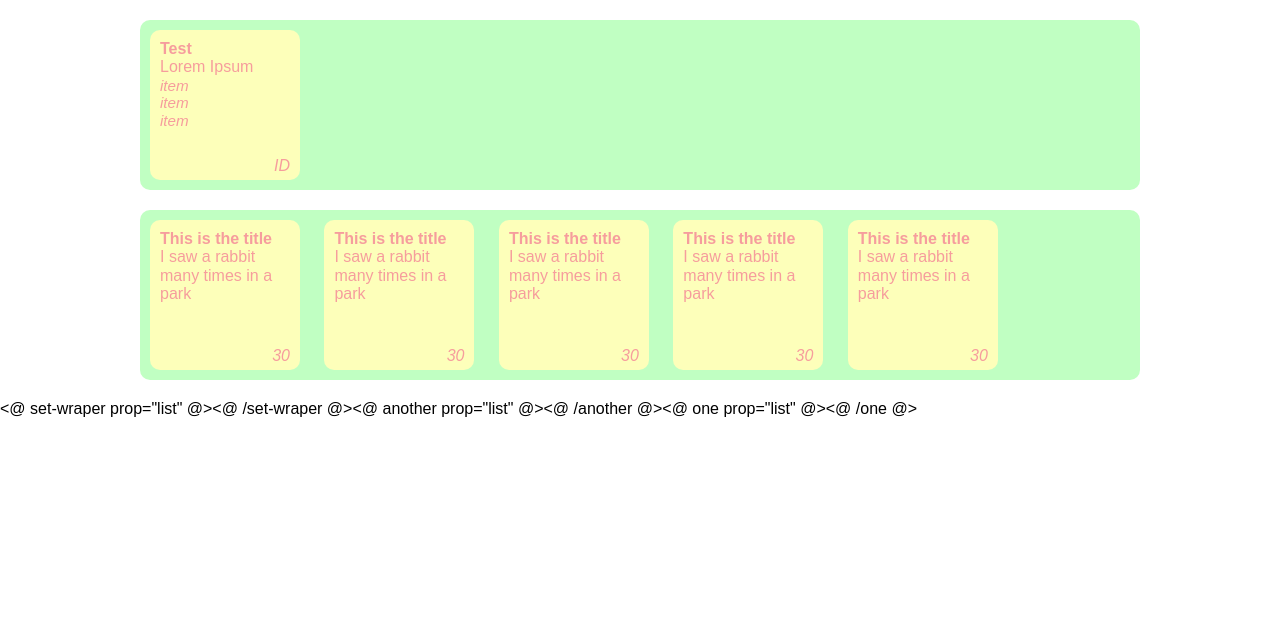
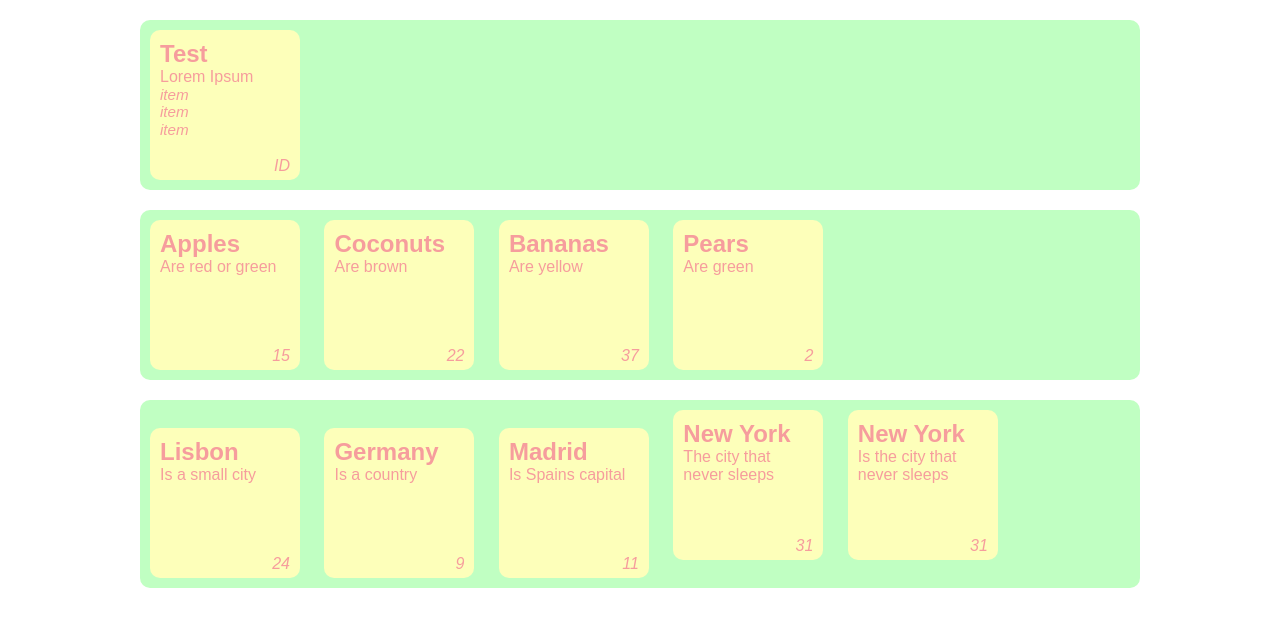
Before and after one commit to Rodrigo96/Data-Bound-Js-Templating-Engine, a website: page src/index.html in a window 1280 px wide. Drawn offline with Linux system fonts and the light colour scheme.

Commit message:
Components working with data arrays

```diff
--- a/src/components.html
+++ b/src/components.html
@@ -1,17 +1,13 @@
 <div class="main-wraper">
+    <@ set-wraper @>
         <div class="set-wraper">
-        <% for (var i = 0; i < 5; i++) {%>
+            <@ item-wraper @>
                 <div class="item-wraper">
                     <h2><% this.title %></h2>
                     <p><% this.text %></p>
                     <i><% this.id %></i>
                 </div>
-        <% } %>
+            <@ /item-wraper @>
         </div>
+    <@ /set-wraper @>
 </div>
-<@ set-wraper prop="list" @>
-<@ /set-wraper @>
-<@ another prop="list" @>
-<@ /another @>
-<@ one prop="list" @>
-<@ /one @>
--- a/src/css/less/base.less
+++ b/src/css/less/base.less
@@ -29,8 +29,8 @@
             ul,
             li {
 
+                max-width: 100%;
                 margin: 0px;
-                font-size: 16px;
                 color: #f69d9d;
             }
 
--- a/src/css/main.css
+++ b/src/css/main.css
@@ -305,8 +305,8 @@ sup {
 }
 
 .main-wraper .set-wraper .item-wraper h2,.main-wraper .set-wraper .item-wraper p,.main-wraper .set-wraper .item-wraper i,.main-wraper .set-wraper .item-wraper ul,.main-wraper .set-wraper .item-wraper li {
+  max-width: 100%;
   margin: 0px;
-  font-size: 16px;
   color: #f69d9d;
 }
 
--- a/src/data.json
+++ b/src/data.json
@@ -1,5 +1,15 @@
-{
-    "title" : "This is the title",
-    "text" : "I saw a rabbit many times in a park",
-    "id" : "30"
-}
+[
+    [
+        { "title" : "Apples", "text" : "Are red or green", "id" : "15" },
+        { "title" : "Coconuts", "text" : "Are brown", "id" : "22" },
+        { "title" : "Bananas", "text" : "Are yellow", "id" : "37" },
+        { "title" : "Pears", "text" : "Are green", "id" : "2" }
+    ],
+    [
+        { "title" : "Lisbon", "text" : "Is a small city", "id" : "24" },
+        { "title" : "Germany", "text" : "Is a country", "id" : "9" },
+        { "title" : "Madrid", "text" : "Is Spains capital", "id" : "11" },
+        { "title" : "New York", "text" : "The city that never sleeps", "id" : "31" },
+        { "title" : "New York", "text" : "Is the city that never sleeps", "id" : "31" }
+    ]
+]
--- a/src/js/main.js
+++ b/src/js/main.js
@@ -2,9 +2,10 @@ var jet = {
   buildHtml: function (tpl, data) {
     var reComponentStart = /<@ ([^\/].+?) @>/g,
         match,
-        output = '';
+        componentsHtml = '';
+        output = tpl;
 
-    while (match = reComponentStart.exec(tpl)) {
+    while (match = reComponentStart.exec(output)) {
       var componentInfo = {
             start: match.index,
             name:  match[1].trim().split(' ')[0]
@@ -14,11 +15,17 @@ var jet = {
 
       componentInfo.end = matchEnd.index + matchEnd[0].length;
 
-      console.log(match, matchEnd);
+      for (var i = 0; i < data.length; i++) {
+        componentsHtml += this.buildHtml(tpl.slice(match.index + match[0].length, matchEnd.index), data[i]);
+      }
+
+      output = tpl.slice(0, componentInfo.start) + componentsHtml + tpl.slice(componentInfo.end);
     }
-    // if components call buildHtml() with components
-    // else fillData
-    // return html
+
+    console.log(this.fillData(output, data));
+    return this.fillData(output, data);
+    //console.log(output);
+    //return output;
   },
   fillData: function (tpl, data) {
     var reIntructions = /<%(.+?)%>/g,
@@ -75,8 +82,8 @@ var jet = {
         if (response.currentTarget.status === 200 && getData.readyState === 4 && getComponents.readyState === 4) {
           components = getComponents.response;
           data = JSON.parse(getData.response);
-          jet.buildHtml(components, data);
-          generatedHtml = jet.fillData(components, data);
+          //generatedHtml = jet.fillData(components, data);
+          generatedHtml = jet.buildHtml(components, data);
           document.body.innerHTML += generatedHtml;
         }
       }
```
Lines whose indentation alone changed are shown as unchanged.
